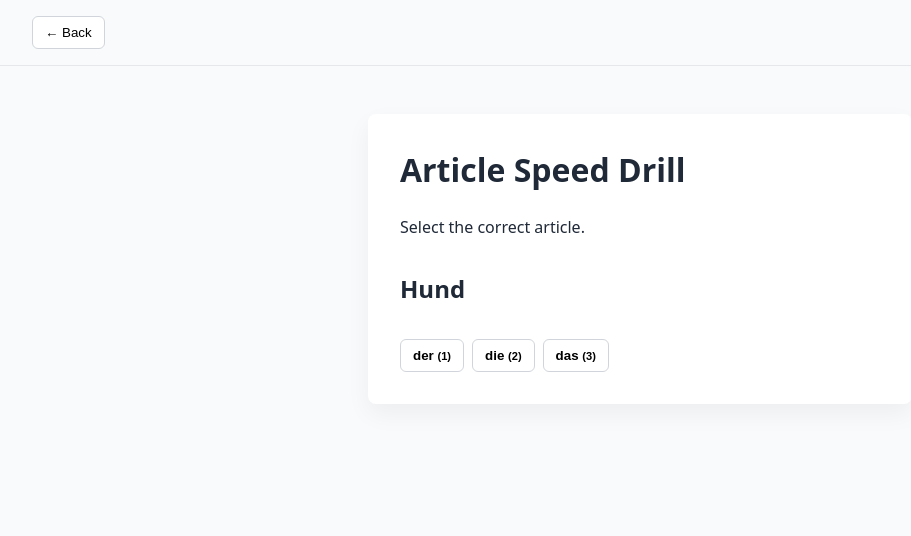
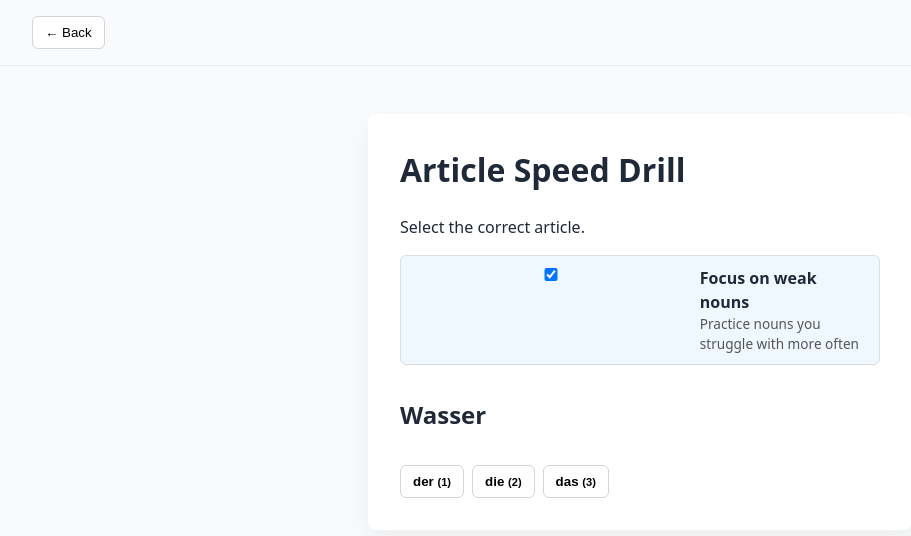
Before and after one commit to samj7792/flashcardsv4, a React (Vite) app: page /articles in a window 1280 px wide. Shown: the top 536 px of the page, without its empty margins (0-911 px from the left). Built offline with nearby package versions, Linux system fonts and the light colour scheme.

Commit message:
added an option to focus practice on weak words

```diff
--- a/src/features/articleDrill/ArticleDrillPage.tsx
+++ b/src/features/articleDrill/ArticleDrillPage.tsx
@@ -2,22 +2,36 @@ import { useEffect, useState } from "react";
 import { NOUNS } from "../nounPractice/nounData";
 import { getRandomNoun, updateProgress } from "../nounPractice/logic";
 import { Article, Noun, Progress } from "../nounPractice/types";
+import { selectWeakArticleNoun } from "../nounPractice/weakSelection";
 import { loadProgress, saveProgress } from "../../shared/storage";
 import { loadLevel } from "../../shared/level";
+import ModeToggle from "../../shared/ModeToggle";
 
 const ARTICLES: Article[] = ["der", "die", "das"];
 
 export default function ArticleDrillPage() {
-  const [noun, setNoun] = useState<Noun>(() => {
-    const level = loadLevel();
-    return getRandomNoun(NOUNS.filter((n) => n.level === level));
-  });
+  const [weakMode, setWeakMode] = useState(true);
+
+  const [noun, setNoun] = useState<Noun>(() => nextNoun());
   const [selected, setSelected] = useState<Article | null>(null);
   const [progress, setProgress] = useState<Progress>(() => {
     return loadProgress()!;
   });
 
-  const level = loadLevel();
+  function nextNoun() {
+    const level = loadLevel();
+    const pool = NOUNS.filter((n) => n.level === level);
+
+    if (weakMode) {
+      const progress = loadProgress();
+      if (progress) {
+        return selectWeakArticleNoun(pool, progress);
+      }
+    }
+
+    return getRandomNoun(pool);
+  }
+
   function submit(article: Article) {
     const correct = article === noun.article;
     setProgress((p) =>
@@ -37,7 +51,7 @@ export default function ArticleDrillPage() {
 
     setTimeout(() => {
       setSelected(null);
-      setNoun(getRandomNoun(NOUNS.filter((n) => n.level === level)));
+      setNoun(nextNoun());
     }, 400);
   }
 
@@ -60,6 +74,13 @@ export default function ArticleDrillPage() {
     <main style={{ maxWidth: 480, margin: "3rem auto" }}>
       <h1>Article Speed Drill</h1>
       <p>Select the correct article.</p>
+
+      <ModeToggle
+        label="Focus on weak nouns"
+        description="Practice nouns you struggle with more often"
+        checked={weakMode}
+        onChange={setWeakMode}
+      />
 
       <p style={{ fontSize: "1.5rem", margin: "2rem 0" }}>
         <strong>{noun.german}</strong>
--- a/src/features/nounPractice/NounPracticePage.tsx
+++ b/src/features/nounPractice/NounPracticePage.tsx
@@ -7,16 +7,16 @@ import {
   validateAnswer,
 } from "./logic";
 import { Answer, Article, Noun, PracticeResult, Progress } from "./types";
+import { selectWeakFullNoun } from "./weakSelection";
 import { loadProgress, saveProgress } from "../../shared/storage";
 import { loadLevel } from "../../shared/level";
+import ModeToggle from "../../shared/ModeToggle";
 
 const ARTICLES: Article[] = ["der", "die", "das"];
 
 export default function NounPracticePage() {
-  const [noun, setNoun] = useState<Noun>(() => {
-    const level = loadLevel();
-    return getRandomNoun(NOUNS.filter((n) => n.level === level));
-  });
+  const [weakMode, setWeakMode] = useState(true);
+  const [noun, setNoun] = useState<Noun>(() => nextNoun());
   const [answer, setAnswer] = useState<Partial<Answer>>({});
   const [result, setResult] = useState<PracticeResult | null>(null);
   const [progress, setProgress] = useState<Progress>(() => {
@@ -25,6 +25,20 @@ export default function NounPracticePage() {
   const [confirmReset, setConfirmReset] = useState(false);
 
   const inputRef = useRef<HTMLInputElement>(null);
+
+  function nextNoun(): Noun {
+    const level = loadLevel();
+    const pool = NOUNS.filter((n) => n.level === level);
+
+    if (weakMode) {
+      const progress = loadProgress();
+      if (progress) {
+        return selectWeakFullNoun(pool, progress);
+      }
+    }
+
+    return getRandomNoun(pool);
+  }
 
   useEffect(() => {
     saveProgress(progress);
@@ -42,10 +56,7 @@ export default function NounPracticePage() {
   }
 
   function next() {
-    const level = loadLevel();
-    const pool = NOUNS.filter((n) => n.level === level);
-
-    setNoun(getRandomNoun(pool));
+    setNoun(nextNoun());
     setAnswer({});
     setResult(null);
     setTimeout(() => inputRef.current?.focus());
@@ -88,6 +99,13 @@ export default function NounPracticePage() {
   return (
     <main style={{ maxWidth: 480, margin: "3rem auto" }}>
       <h1>German Noun Practice</h1>
+
+      <ModeToggle
+        label="Focus on weak nouns"
+        description="Practice nouns you struggle with more often"
+        checked={weakMode}
+        onChange={setWeakMode}
+      />
 
       <p>
         <strong>Translate:</strong> {noun.english}
--- /dev/null
+++ b/src/features/nounPractice/weakSelection.ts
@@ -0,0 +1,61 @@
+import { Noun, Progress } from "./types";
+
+function unseenWeight(): number {
+  return 1.5;
+}
+
+export function selectWeakFullNoun(
+  nouns: Noun[],
+  progress: Progress
+): Noun {
+  const weights = nouns.map((noun) => {
+    const key = `${noun.english}|${noun.german}`;
+    const stats = progress.byNoun[key];
+
+    if (!stats || stats.attempts === 0) {
+      return unseenWeight();
+    }
+
+    const accuracy = stats.correct / stats.attempts;
+    return Math.max(0.2, 1 - accuracy);
+  });
+
+  const total = weights.reduce((a, b) => a + b, 0);
+  let roll = Math.random() * total;
+
+  for (let i = 0; i < nouns.length; i++) {
+    roll -= weights[i];
+    if (roll <= 0) return nouns[i];
+  }
+
+  return nouns[0];
+}
+
+export function selectWeakArticleNoun(
+  nouns: Noun[],
+  progress: Progress
+): Noun {
+  const weights = nouns.map((noun) => {
+    const key = `${noun.english}|${noun.german}`;
+    const stats = progress.byNoun[key];
+
+    if (!stats || stats.articleAttempts === 0) {
+      return 1.5; // unseen nouns are prioritized
+    }
+
+    const accuracy =
+      stats.articleCorrect / stats.articleAttempts;
+
+    return Math.max(0.2, 1 - accuracy);
+  });
+
+  const total = weights.reduce((a, b) => a + b, 0);
+  let roll = Math.random() * total;
+
+  for (let i = 0; i < nouns.length; i++) {
+    roll -= weights[i];
+    if (roll <= 0) return nouns[i];
+  }
+
+  return nouns[0];
+}
--- /dev/null
+++ b/src/shared/ModeToggle.tsx
@@ -0,0 +1,45 @@
+interface ModeToggleProps {
+  label: string;
+  checked: boolean;
+  onChange: (checked: boolean) => void;
+  description?: string;
+}
+
+export default function ModeToggle({
+  label,
+  checked,
+  onChange,
+  description,
+}: ModeToggleProps) {
+  return (
+    <label
+      style={{
+        display: "flex",
+        alignItems: "flex-start",
+        gap: "0.75rem",
+        padding: "0.6rem 0.75rem",
+        marginBottom: "1rem",
+        border: "1px solid #ddd",
+        borderRadius: 6,
+        background: checked ? "#f0f8ff" : "#fafafa",
+        cursor: "pointer",
+      }}
+    >
+      <input
+        type="checkbox"
+        checked={checked}
+        onChange={(e) => onChange(e.target.checked)}
+        style={{ marginTop: 2 }}
+      />
+
+      <div>
+        <div style={{ fontWeight: 600 }}>{label}</div>
+        {description && (
+          <div style={{ fontSize: "0.85rem", color: "#555" }}>
+            {description}
+          </div>
+        )}
+      </div>
+    </label>
+  );
+}
```
